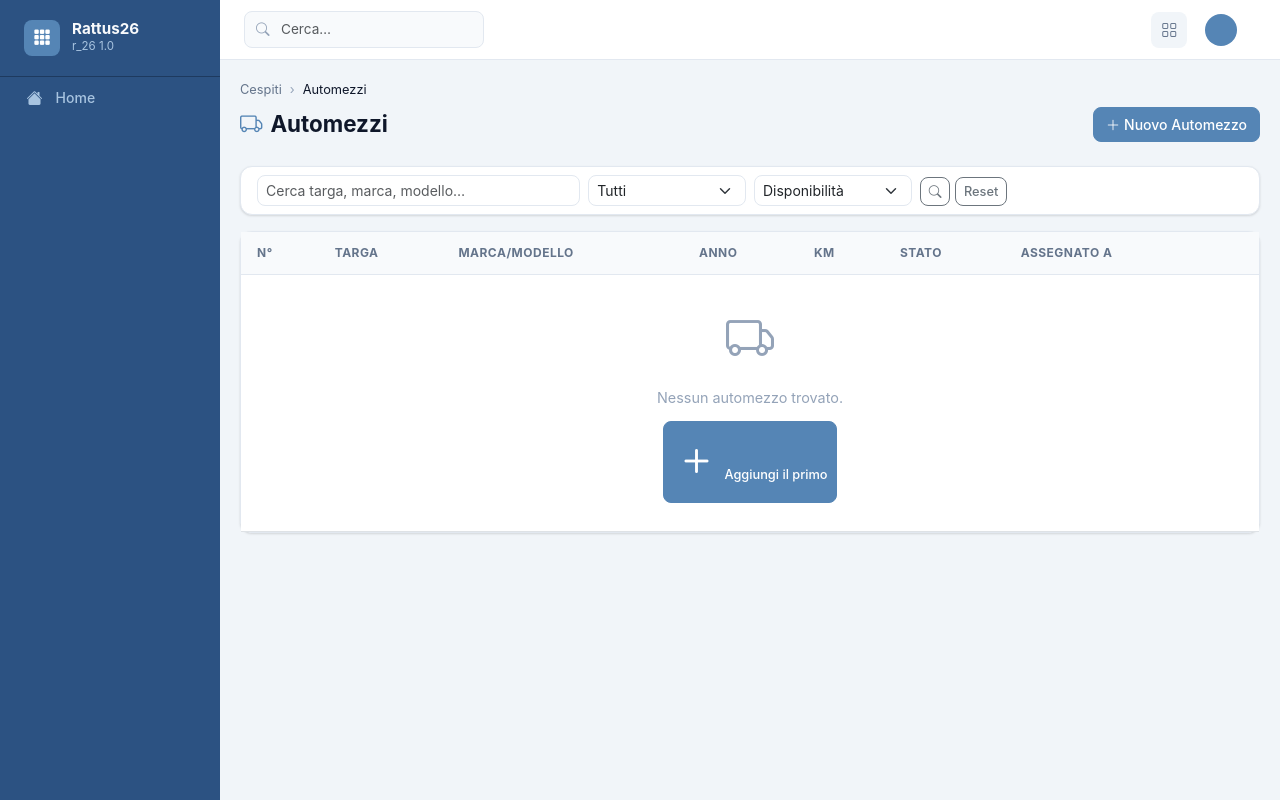
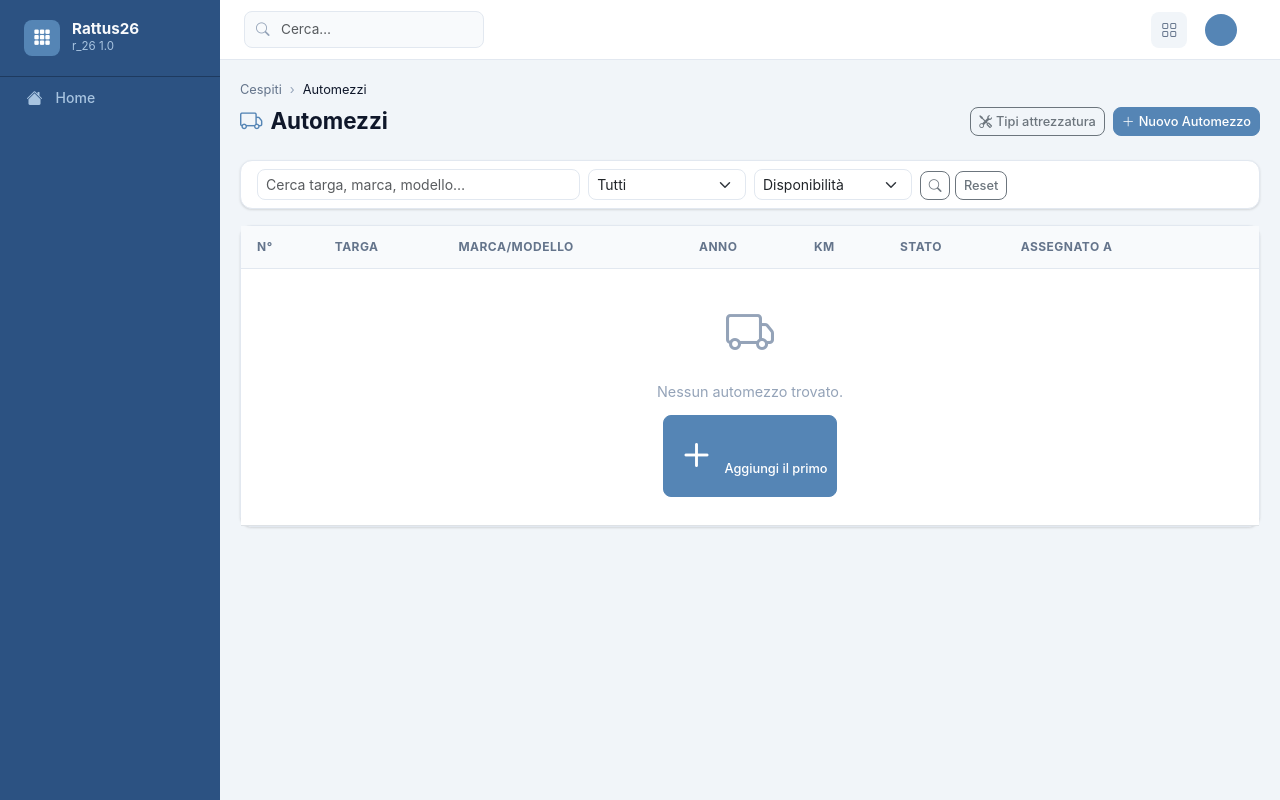
Before and after one commit to Giorgino79/BASE, a Django app: template cespiti/templates/cespiti/automezzi/list.html in a window 1280 px wide. Run offline with Django 5.2, Linux system fonts and the light colour scheme; the template is opened without the code that fills it, so the values that code supplies are empty.

Commit message:
Automezzi: aggiunge link Tipi attrezzatura nell'header della lista
Co-Authored-By: Claude Sonnet 4.6 <noreply@anthropic.com>

```diff
--- a/cespiti/templates/cespiti/automezzi/list.html
+++ b/cespiti/templates/cespiti/automezzi/list.html
@@ -11,9 +11,16 @@
       <li class="breadcrumb-item active">Automezzi</li>
     </ol>
   </nav>
-  <div class="d-flex justify-content-between align-items-center">
+  <div class="d-flex justify-content-between align-items-center flex-wrap gap-2">
     <h1><i class="bi bi-truck me-2 text-brand"></i>Automezzi</h1>
-    <a href="{% url 'cespiti:automezzo_create' %}" class="btn btn-primary"><i class="bi bi-plus-lg me-1"></i>Nuovo Automezzo</a>
+    <div class="d-flex gap-2 flex-wrap">
+      <a href="{% url 'cespiti:tipo_attrezzatura_list' %}" class="btn btn-outline-secondary btn-sm">
+        <i class="bi bi-tools me-1"></i>Tipi attrezzatura
+      </a>
+      <a href="{% url 'cespiti:automezzo_create' %}" class="btn btn-primary btn-sm">
+        <i class="bi bi-plus-lg me-1"></i>Nuovo Automezzo
+      </a>
+    </div>
   </div>
 </div>
 
```
